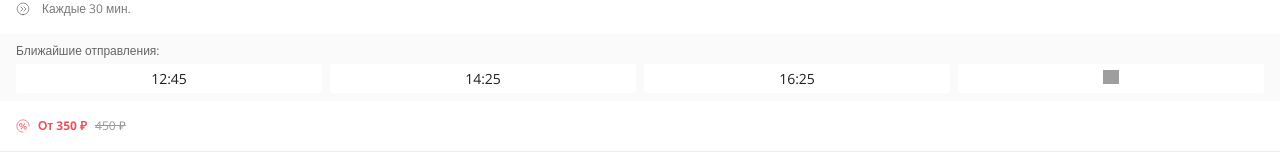
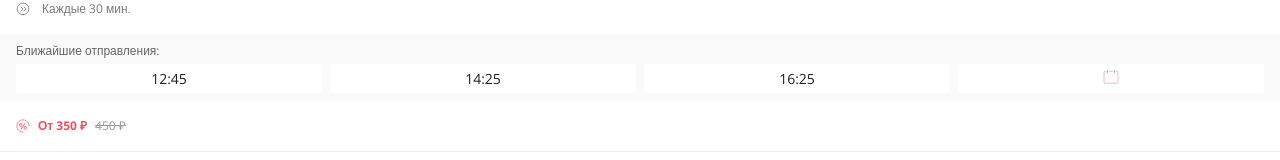
Before and after one commit to eleskin/uneed-guide-react-frontend, a Next.js app: page / in a window 1280 px wide. Shown: the part 868-1028 px from the top of the page. Built offline with nearby package versions, Linux system fonts and the light colour scheme; grey boxes are pictures that could not be loaded.

Commit message:
feature: Added showing UpcomingExcursions

```diff
--- a/components/UpcomingExcursions/UpcomingExcursions.js
+++ b/components/UpcomingExcursions/UpcomingExcursions.js
@@ -1,5 +1,6 @@
 import {createRef, useEffect, useState} from 'react';
 import {Calendar} from 'react-modern-calendar-datepicker';
+import 'react-modern-calendar-datepicker/lib/DatePicker.css';
 import {useSwipeable} from 'react-swipeable';
 import {useOutsideClickHandler} from '../../utils/hooks';
 import Button from '../Button/Button';
@@ -121,7 +122,7 @@ const UpcomingExcursions = () => {
 					<button>16:25</button>
 					<button onClick={handleCalendarButtonClick}>
 						<Image
-							src="/assets/images/first-screen/first-screen-calendar.svg"
+							src="/assets/images/upcoming-excursions/upcoming-excursions-calendar.svg"
 							width={16}
 							height={14}
 							alt=""
```
Also changed, not shown: public/assets/images/upcoming-excursions/upcoming-excursions-calendar.svg (added).
